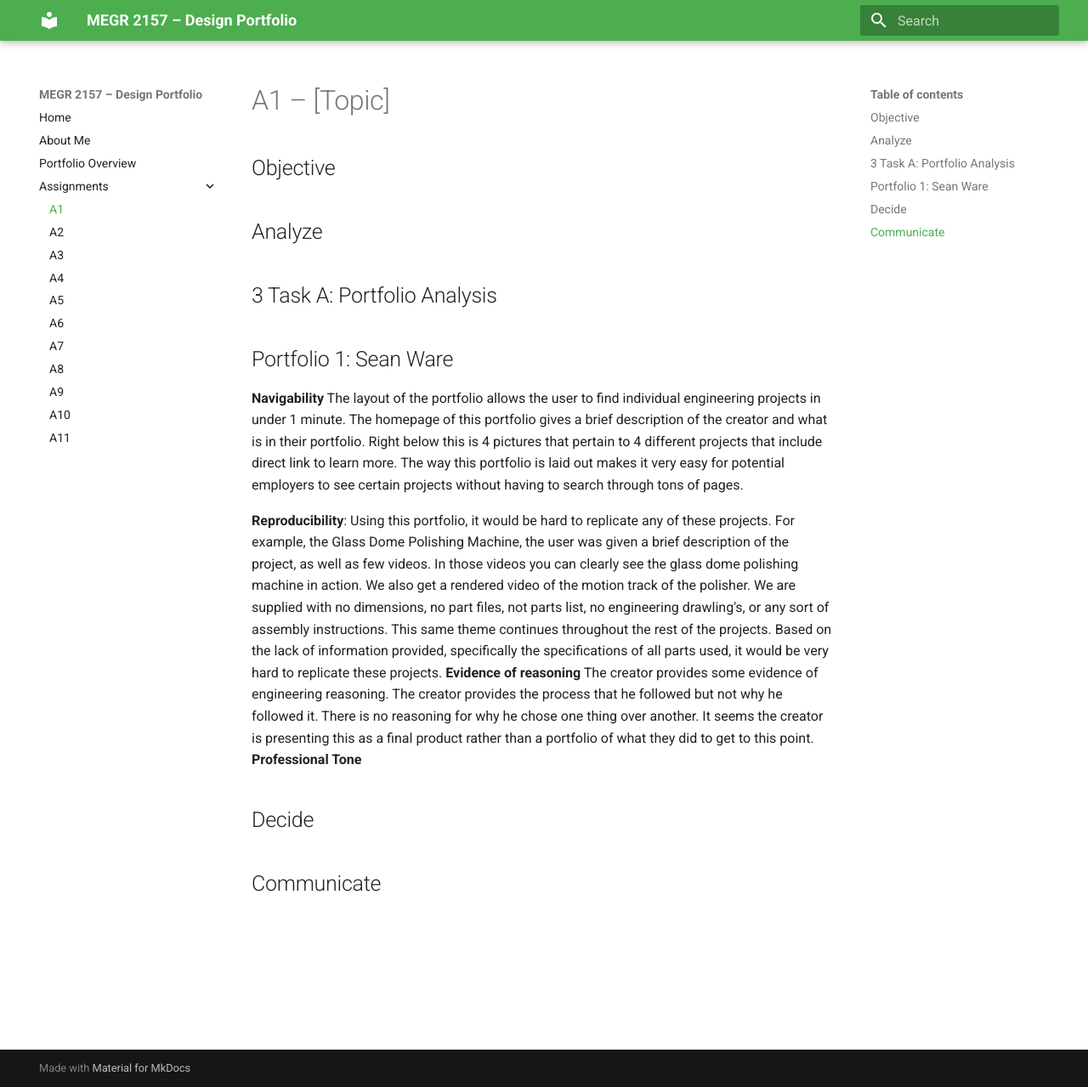
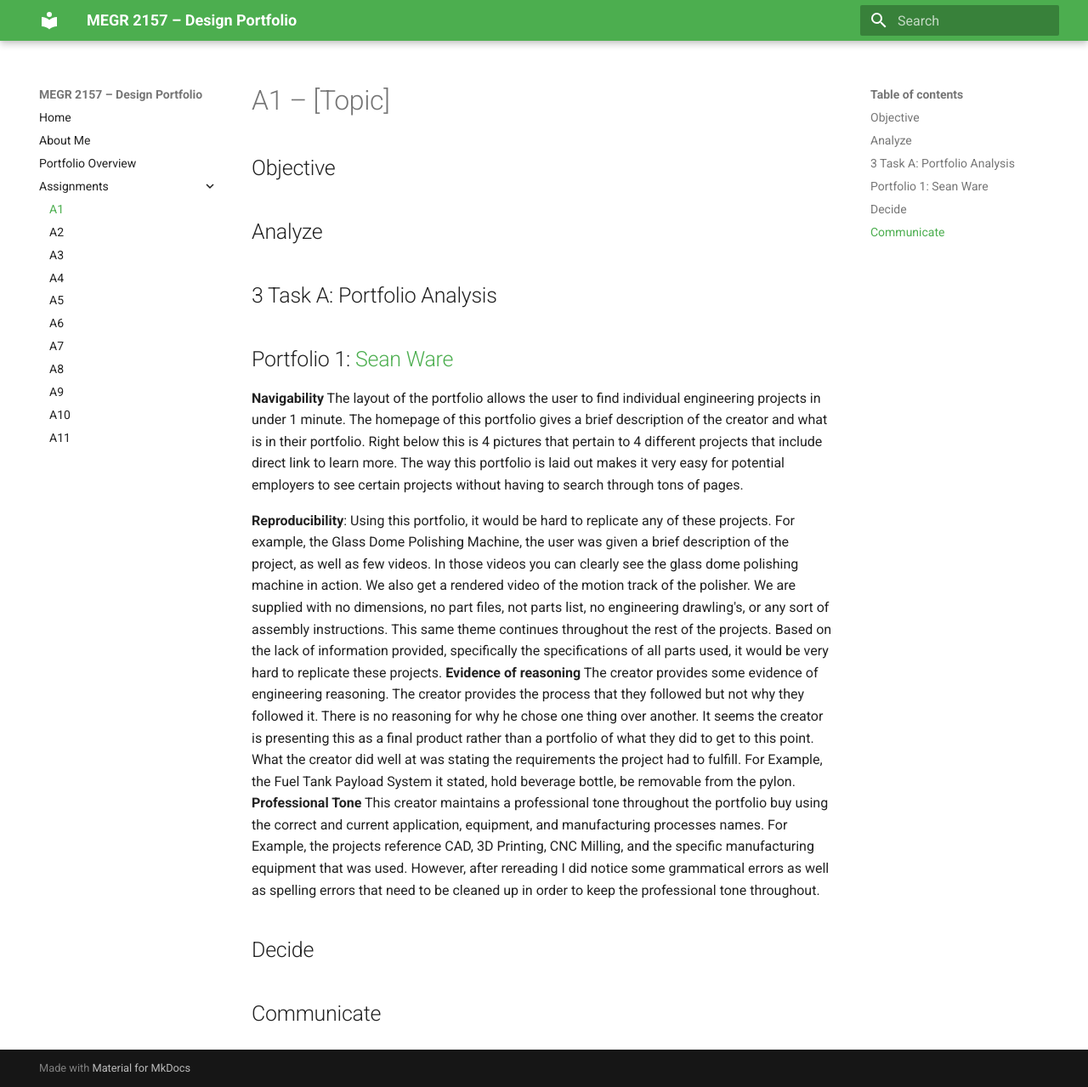
Before and after one commit to msweeney27j/-megr2157-portfolio, an MkDocs documentation site: the page built from docs/assignments/A01/index.md, in a window 1280 px wide and 1279 px high. Shown: the whole window at 85% size. Built offline with MkDocs 1.6.1 and Material for MkDocs 9.7.7, drawn with Linux system fonts in a browser that asks for light colours.

Commit message:
Revise Portfolio 1 analysis for clarity and links
Updated portfolio analysis for Sean Ware, including links and improved clarity on evidence of reasoning and professional tone.

```diff
--- a/docs/assignments/A01/index.md
+++ b/docs/assignments/A01/index.md
@@ -5,17 +5,16 @@
 
 ## Analyze
 ##3 Task A: Portfolio Analysis
-## Portfolio 1: Sean Ware
-
+## Portfolio 1: [Sean Ware](https://seanware5.github.io/seanware/index.html)
 **Navigability**
 The layout of the portfolio allows the user to find individual engineering projects in under 1 minute. The homepage of this portfolio gives a brief description of the creator and what is in their portfolio. Right below this is 4 pictures that pertain to 4 different projects that include direct link to learn more. The way this portfolio is laid out makes it very easy for potential employers to see certain projects without having to search through tons of pages.
 
 **Reproducibility**:
 Using this portfolio, it would be hard to replicate any of these projects. For example, the Glass Dome Polishing Machine, the user was given a brief description of the project, as well as few videos. In those videos you can clearly see the glass dome polishing machine in action. We also get a rendered video of the motion track of the polisher. We are supplied with no dimensions, no part files, not parts list, no engineering drawling's, or any sort of assembly instructions. This same theme continues throughout the rest of the projects. Based on the lack of information provided, specifically the specifications of all parts used, it would be very hard to replicate these projects.
 **Evidence of reasoning**
-The creator provides some evidence of engineering reasoning. The creator provides the process that he followed but not why he followed it. There is no reasoning for why he chose one thing over another. It seems the creator is presenting this as a final product rather than a portfolio of what they did to get to this point.
+The creator provides some evidence of engineering reasoning. The creator provides the process that they followed but not why they followed it. There is no reasoning for why he chose one thing over another. It seems the creator is presenting this as a final product rather than a portfolio of what they did to get to this point. What the creator did well at was stating the requirements the project had to fulfill. For Example, the Fuel Tank Payload System it stated, hold beverage bottle, be removable from the pylon.
 **Professional Tone**
-
+This creator maintains a professional tone throughout the portfolio buy using the correct and current application, equipment, and manufacturing processes names. For Example, the projects reference CAD, 3D Printing, CNC Milling, and the specific manufacturing equipment that was used. However, after rereading I did notice some grammatical errors as well as spelling errors that need to be cleaned up in order to keep the professional tone throughout.
 
 ## Decide
 
```
